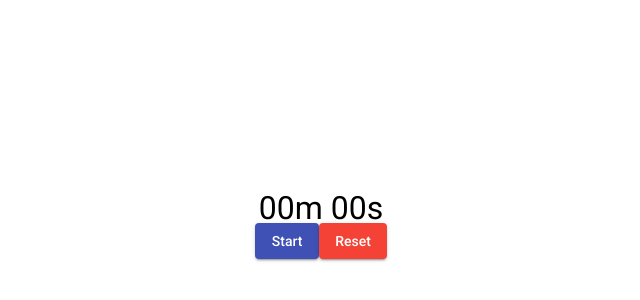
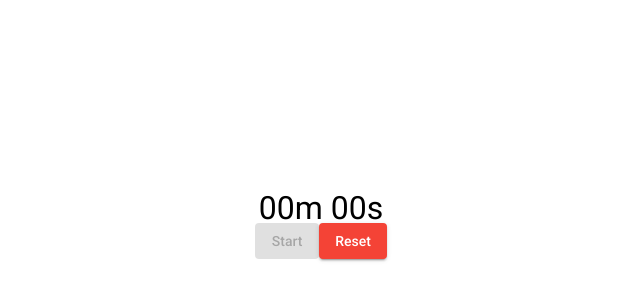
Before and after one commit to fjgallard/countdown-timer, an Angular app: page / in a window 1280 px wide. Shown: the part 172-472 px from the top of the page, without its empty margins (319-959 px from the left). Built offline with nearby package versions, Linux system fonts and the light colour scheme.

Commit message:
Start/stop the timer.

```diff
--- a/src/app/app.component.html
+++ b/src/app/app.component.html
@@ -35,10 +35,11 @@
 
   <div class="buttons">
     <button
-    mat-raised-button
-    color="primary">
-    Start
-    </button>
+    *ngIf="!isCounting"
+    mat-raised-button color="primary"
+    (click)="startCountdown()"
+    [disabled]="emptyFields">Start</button>
+    <button *ngIf="isCounting" mat-raised-button color="primary" (click)="stopCountdown()">Stop</button>
     <button mat-raised-button color="warn">Reset</button>
   </div>
 </div>
--- a/src/app/app.component.ts
+++ b/src/app/app.component.ts
@@ -43,6 +43,11 @@ export class AppComponent {
     this.isEditing = false;
 
     timer(0, 1000).subscribe(() => {
+
+      if (this.mode !== TimerMode.COUNTING) {
+        return;
+      }
+
       if (this.seconds > 0 ) {
         this.seconds--;
         return;
@@ -51,6 +56,10 @@ export class AppComponent {
       if (this.seconds === 0 && this.minutes > 0) {
         this.minutes--;
         this.seconds = 59;
+      }
+
+      if (this.seconds === 0) {
+        this.mode = TimerMode.READY;
       }
     });
   }
@@ -98,6 +107,14 @@ export class AppComponent {
     }
   }
 
+  startCountdown() {
+    this.mode = TimerMode.COUNTING;
+  }
+
+  stopCountdown() {
+    this.mode = TimerMode.READY;
+  }
+
   private isNumberKeys(keyCode: number) {
     return (keyCode > 47 && keyCode < 58);
   }
@@ -130,6 +147,10 @@ export class AppComponent {
     return this.mode === TimerMode.READY;
   }
 
+  get isCounting() {
+    return this.mode === TimerMode.COUNTING;
+  }
+
   get secondsVal() {
     return this.seconds > 0 ? this.seconds : '';
   }
@@ -138,12 +159,17 @@ export class AppComponent {
     return this.minutes > 0 ? this.minutes : '';
   }
 
+  get emptyFields() {
+    return this.seconds <= 0 && this.minutes <= 0;
+  }
+
 }
 
 /**
  * EDIT - Currently editing the timer
  * READY - Values are locked, can start the timer
+ * COUNTING - Timer is counting down
  */
  enum TimerMode {
-  EDIT, READY
+  EDIT, READY, COUNTING
 }
```
